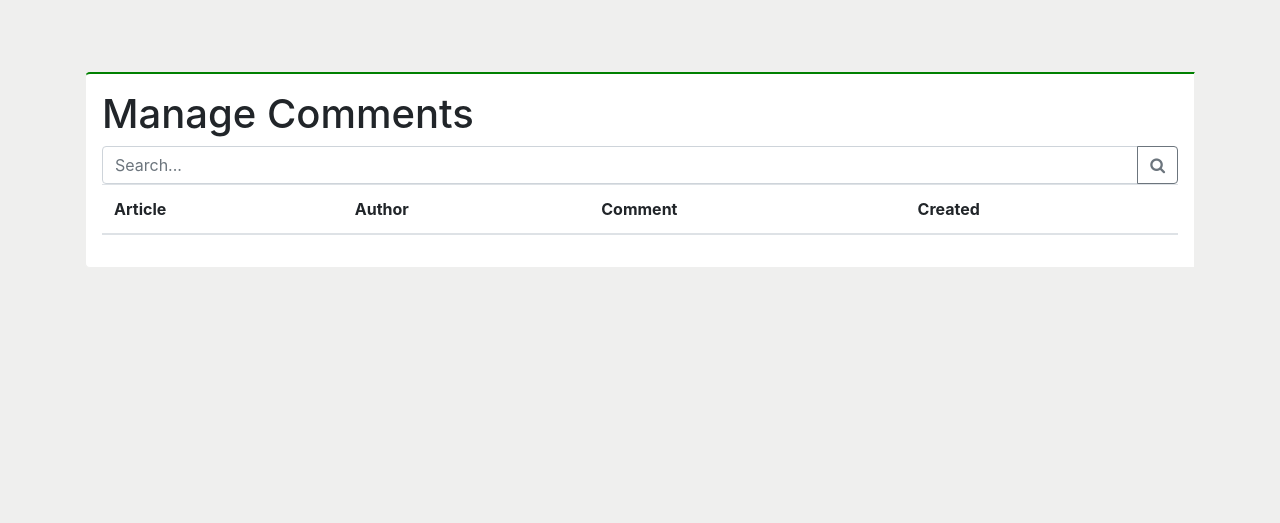
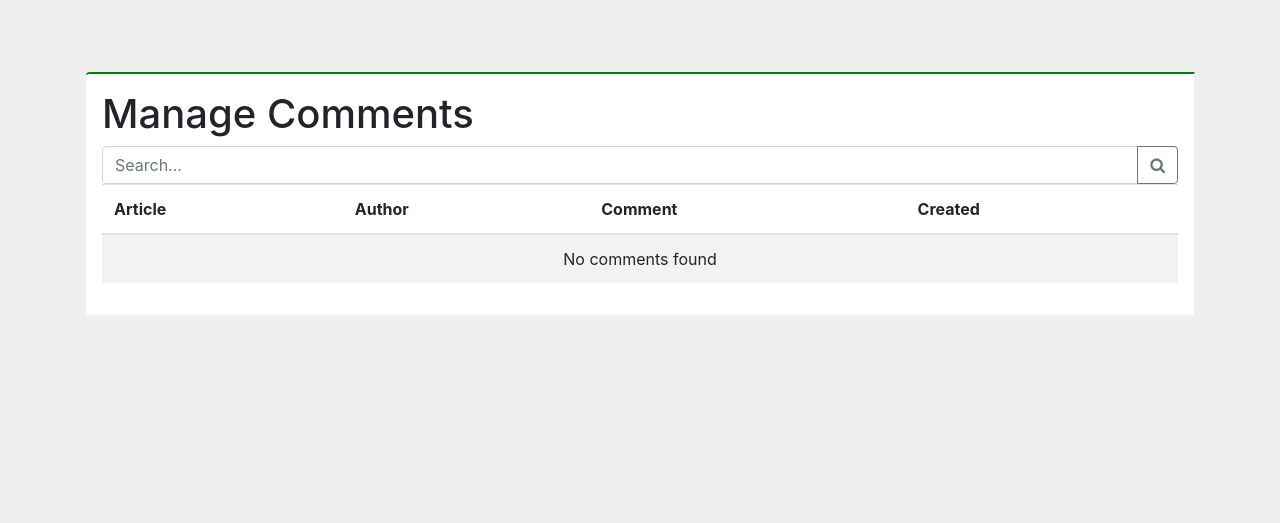
Before and after one commit to kkonwinski/symony-5-project, a Symfony app: template templates/comment_admin/index.html.twig in a window 1280 px wide. Shown: the part 82-605 px from the top of the page. Run offline with Twig, Linux system fonts and the light colour scheme; the template is opened without the code that fills it, so the values that code supplies are empty; some libraries are stand-ins or nearby versions.

Commit message:
advanced search

```diff
--- a/templates/comment_admin/index.html.twig
+++ b/templates/comment_admin/index.html.twig
@@ -14,6 +14,7 @@
                            name="q"
                            class="form-control"
                            placeholder="Search..."
+                           value="{{ app.request.query.get('q') }}"
                     >
                     <div class="input-group-append">
                         <button type="submit" class="btn btn-outline-secondary">
@@ -57,6 +58,12 @@
                             {{ comment.createdAt|ago }}
                         </td>
                     </tr>
+                {% else %}
+                    <tr>
+                        <td colspan="4" class="text-center">
+                            No comments found
+                        </td>
+                    </tr>
                 {% endfor %}
                 </tbody>
             </table>
```
Also changed, not shown: src/Repository/CommentRepository.php (+5 -3 lines).
